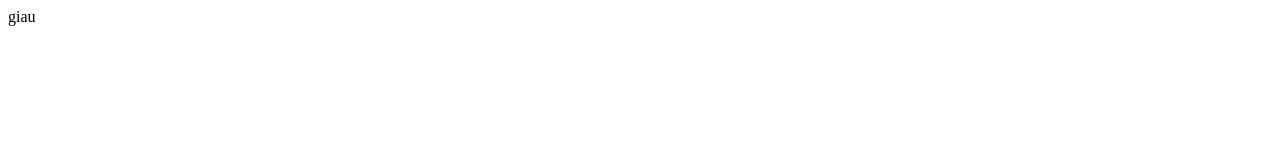
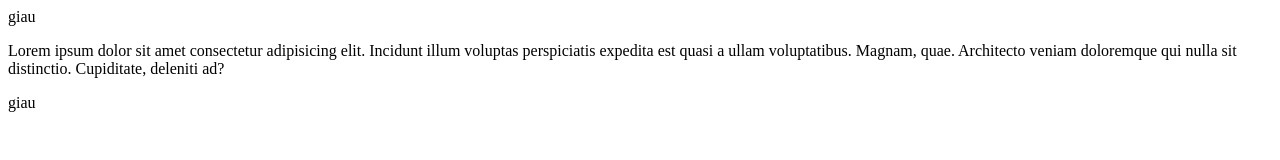
Before and after one commit to vangiau2000/backend, a plain HTML site: page index.html in a window 1280 px wide. Drawn offline with Linux system fonts and the light colour scheme.

Commit message:
secondCommit

```diff
--- a/index.html
+++ b/index.html
@@ -1,11 +1,18 @@
 <!DOCTYPE html>
 <html lang="en">
   <head>
-  <meta charset="UTF-8">
-  <meta name="viewport" content="width=device-width, initial-scale=1.0">
+    <meta charset="UTF-8"
+    <meta name="viewport" content="width=device-width, initial-scale=1.0" />
     <title>Document</title>
   </head>
   <body>
     <div>giau</div>
+    <p>
+      Lorem ipsum dolor sit amet consectetur adipisicing elit. Incidunt illum
+      voluptas perspiciatis expedita est quasi a ullam voluptatibus. Magnam,
+      quae. Architecto veniam doloremque qui nulla sit distinctio. Cupiditate,
+      deleniti ad?
+    </p>
+    <div>giau</div>
   </body>
 </html>
```
Also changed, not shown: about.html (+11 -0 lines). Lines whose indentation alone changed are shown as unchanged.
